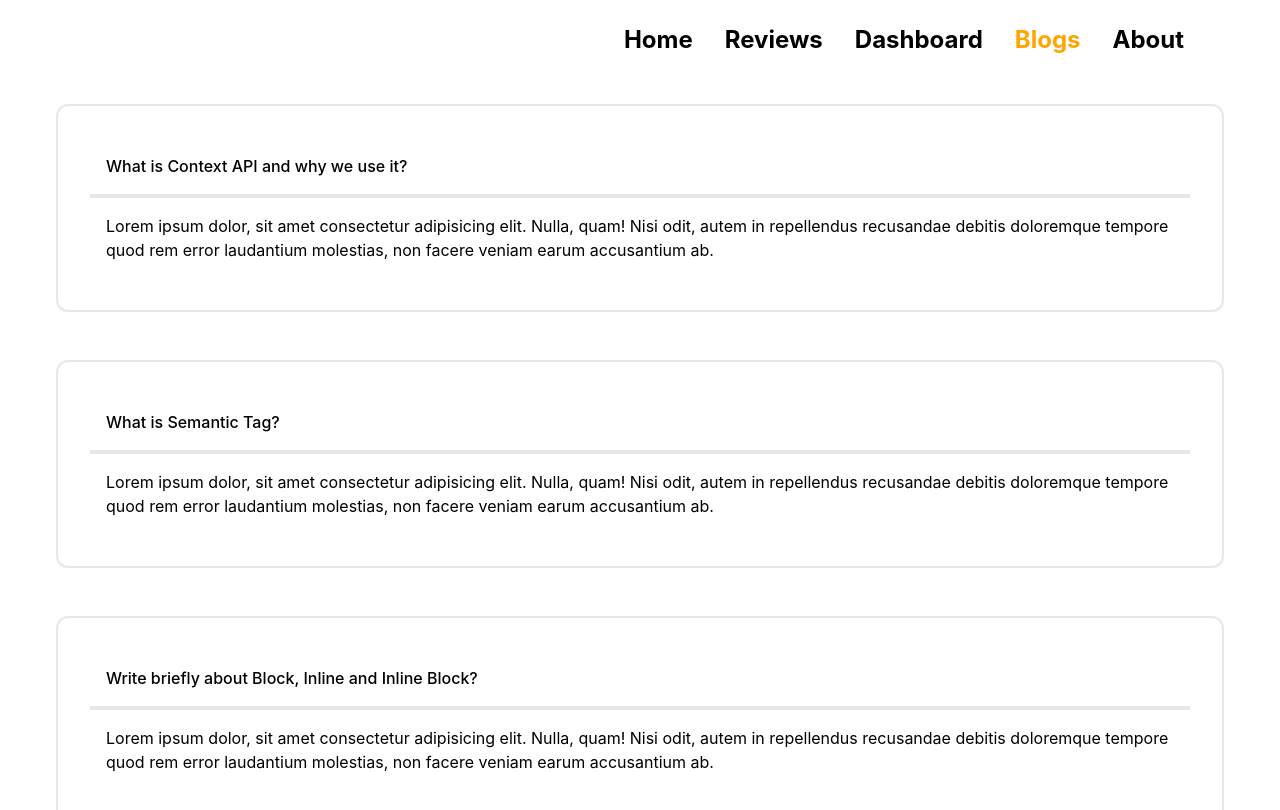
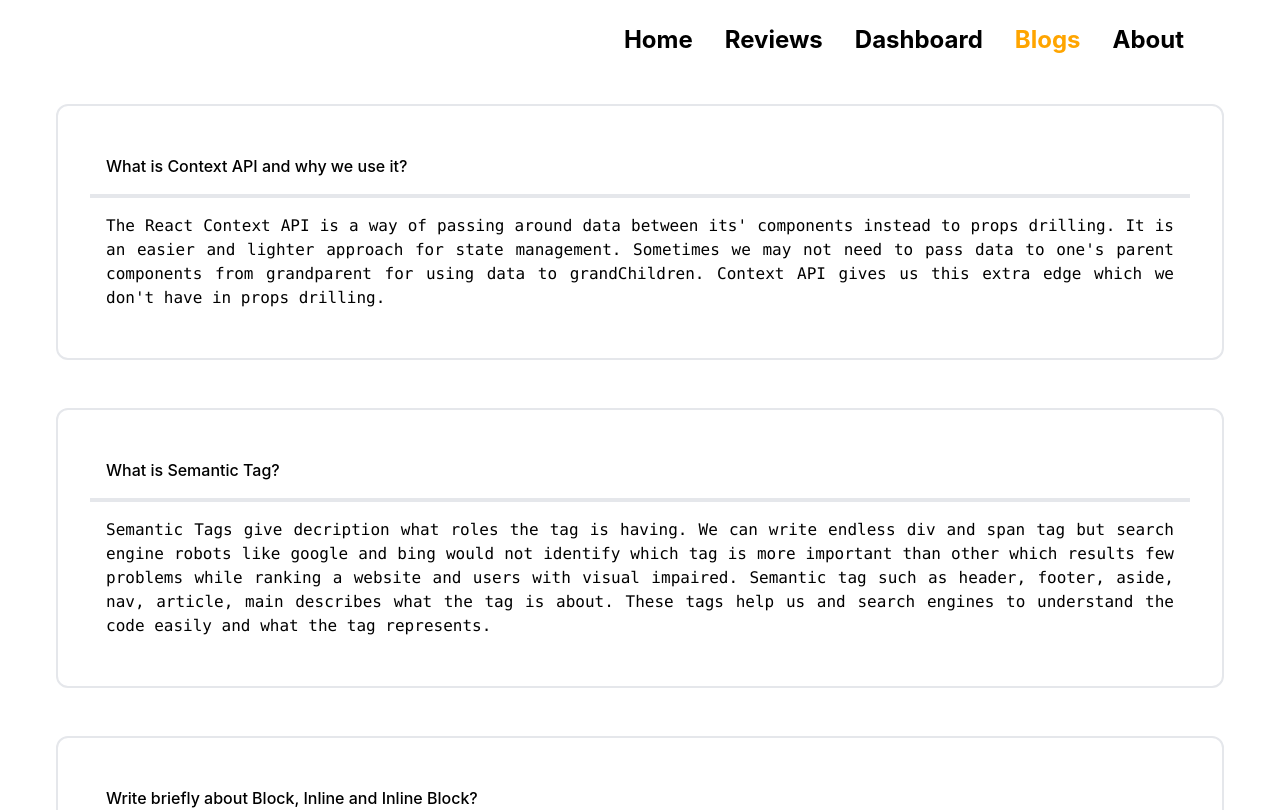
Before and after one commit to Nayeem29/T-Glass-Store, a React (Create React App) app: page /blogs in a window 1280 px wide. Shown: the top 810 px of the page. Built offline with nearby package versions, Linux system fonts and the light colour scheme.

Commit message:
redirect-add

```diff
--- a/src/App.js
+++ b/src/App.js
@@ -6,6 +6,7 @@ import Dashboard from './Components/Dashboard/Dashboard';
 import Blogs from './Components/Blogs/Blogs';
 import About from './Components/About/About';
 import './App.css';
+import NotFound from "./Components/NotFound/NotFound";
 
 function App() {
   return (
@@ -18,6 +19,7 @@ function App() {
         <Route path='/dashboard' element={<Dashboard />}></Route>
         <Route path='/blogs' element={<Blogs />}></Route>
         <Route path='/about' element={<About></About>}></Route>
+        <Route path='*' element={<NotFound />}></Route>
       </Routes>
     </div>
   );
--- a/src/Components/Blogs/Blogs.js
+++ b/src/Components/Blogs/Blogs.js
@@ -2,18 +2,21 @@ import React from 'react';
 
 const Blogs = () => {
   return (
-    <div>
+    <div className='text-justify mb-8'>
       <div className="context border-2 rounded-xl divide-y-4 mx-14 p-8 my-12">
         <p className='font-medium p-4'>What is Context API and why we use it?</p>
-        <p className='p-4'>Lorem ipsum dolor, sit amet consectetur adipisicing elit. Nulla, quam! Nisi odit, autem in repellendus recusandae debitis doloremque tempore quod rem error laudantium molestias, non facere veniam earum accusantium ab.</p>
+        <p className='p-4 font-mono'>The React Context API is a way of passing around data between its' components instead to props drilling. It is an easier and lighter approach for state management. Sometimes we may not need to pass data to one's parent components from grandparent for using data to grandChildren. Context API gives us this extra edge which we don't have in props drilling. </p>
       </div>
       <div className="context border-2 rounded-xl divide-y-4 mx-14 p-8 my-12">
         <p className='font-medium p-4'>What is Semantic Tag?</p>
-        <p className='p-4'>Lorem ipsum dolor, sit amet consectetur adipisicing elit. Nulla, quam! Nisi odit, autem in repellendus recusandae debitis doloremque tempore quod rem error laudantium molestias, non facere veniam earum accusantium ab.</p>
+        <p className='p-4 font-mono'>Semantic Tags give decription what roles the tag is having. We can write endless div and span tag but search engine robots like google and bing would not identify which tag is more important than other which results few problems while ranking a website and users with visual impaired. Semantic tag such as header, footer, aside, nav, article, main describes what the tag is about. These tags help us and search engines to understand the code easily and what the tag represents.</p>
       </div>
       <div className="context border-2 rounded-xl divide-y-4 mx-14 my-12 p-8">
         <p className='font-medium p-4'>Write briefly about Block, Inline and Inline Block?</p>
-        <p className='p-4'>Lorem ipsum dolor, sit amet consectetur adipisicing elit. Nulla, quam! Nisi odit, autem in repellendus recusandae debitis doloremque tempore quod rem error laudantium molestias, non facere veniam earum accusantium ab.</p>
+        <p className='p-4 font-mono'>Inline elements does not start on a new line rather it takes only what it's content is required. We can't set hight or width to it.  <br />
+          Inline-Block elements is same as inline elements but we can set height and width to it. Basically we can make any inline element to inline-block element by wrapping the inline element with block elements. <br />
+          Block elements take whole row and always will start in a new line. Of course we can set height and width but in nature it will take full width.
+        </p>
       </div>
 
     </div>
--- /dev/null
+++ b/src/Components/NotFound/NotFound.js
@@ -0,0 +1,13 @@
+import React from 'react';
+
+const NotFound = () => {
+  return (
+    <div>
+      <p className='text-center text-5xl mt-24'>
+        404, Page Not Found
+      </p>
+    </div>
+  );
+};
+
+export default NotFound;
```
Also changed, not shown: 1 other file (tests, documents, lock files or other folders).
